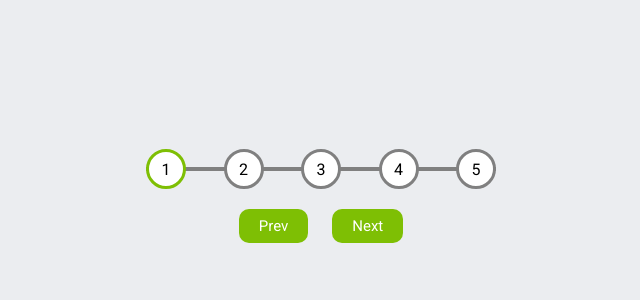
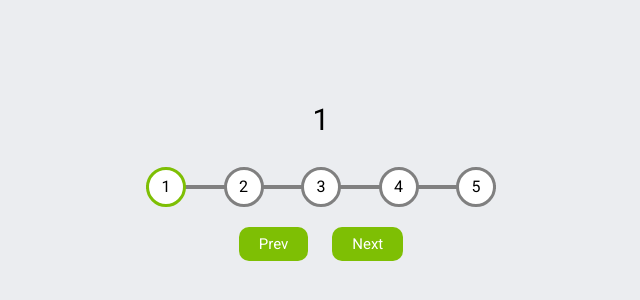
Before and after one commit to YounesBenichou/50projects50days_challenge, a plain HTML site: page Day2/index.html in a window 1280 px wide. Shown: the part 204-504 px from the top of the page, without its empty margins (319-959 px from the left). Drawn offline with Linux system fonts and the light colour scheme.

Commit message:
Day 2 added numbers

```diff
--- a/Day2/index.html
+++ b/Day2/index.html
@@ -9,6 +9,9 @@
 </head>
 <body>
     <div class="container">
+        <div class="number">
+            <span id="number-value">1</span>
+        </div>
         <div class="circle-container">
             <div class="progress" id="progress"></div>
             <div class="circle active">1</div>
--- a/Day2/script.js
+++ b/Day2/script.js
@@ -2,8 +2,11 @@ const progress = document.getElementById('progress');
 const prev = document.getElementById('prev');
 const next = document.getElementById('next');
 const circles = document.querySelectorAll('.circle');
+const number = document.getElementById('number-value');
 
+const numbers = ['One','Two','Three','Four','Five'];
 let currentActive = 1
+
 
 next.addEventListener('click', () => {
     currentActive++;
@@ -35,6 +38,7 @@ function update(){
             circle.classList.remove('active');
         }
     })
+    number.innerHTML = numbers[currentActive-1];
 
     const actives = document.querySelectorAll('.active');
 
--- a/Day2/style.css
+++ b/Day2/style.css
@@ -102,3 +102,23 @@ body{
 .btn:disabled {
     background-color: grey;
 }
+
+
+.number {
+    display: flex;
+    justify-content: center;
+    font-size: 30px;
+    text-align: center;
+    position: relative;
+    bottom: 30px;
+}
+
+.number span:active{
+    transform: scale(1.2);
+}
+
+.number span {
+    width: 30%;
+    color: black ;
+    border-radius: 10px;
+}
```
